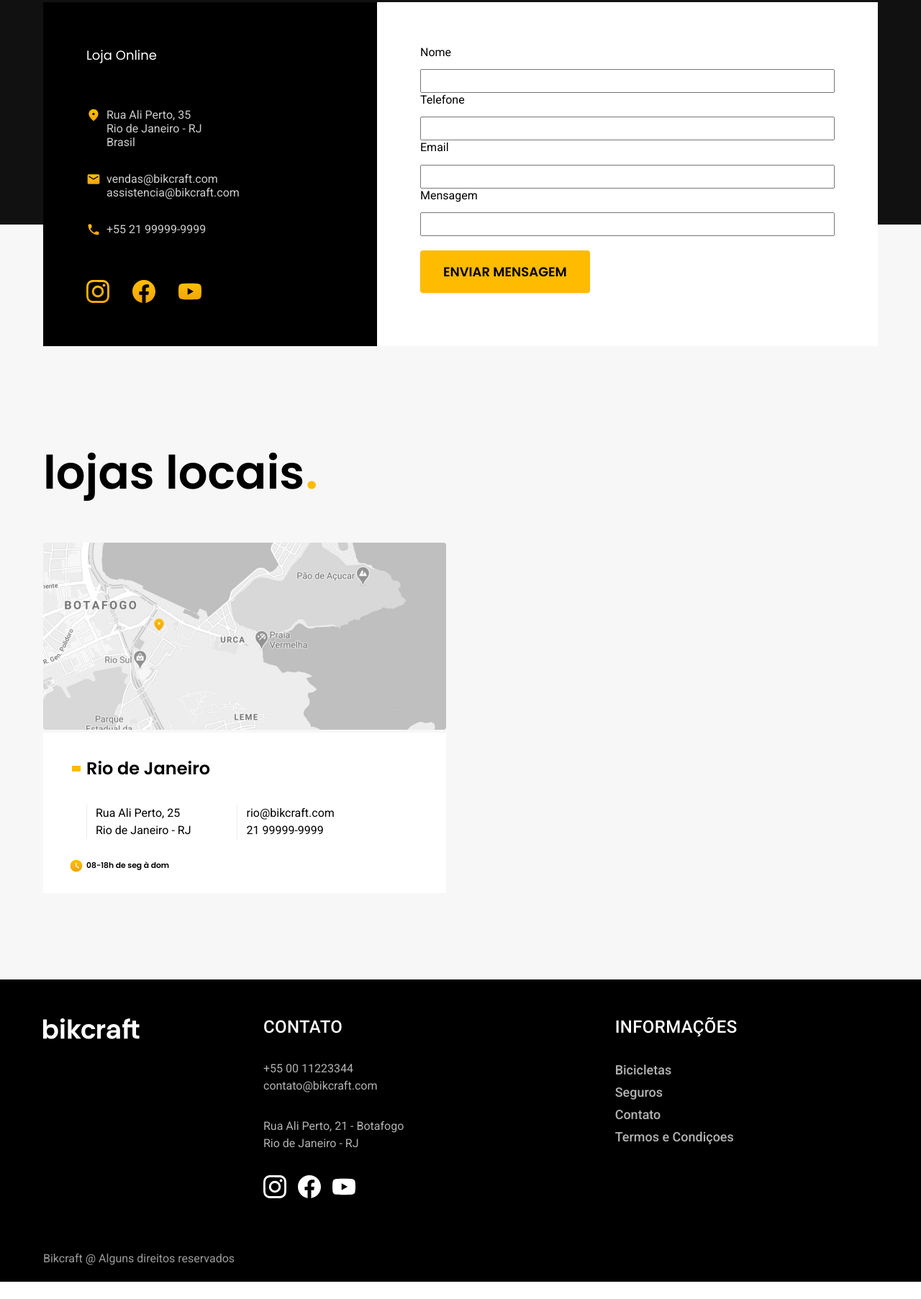
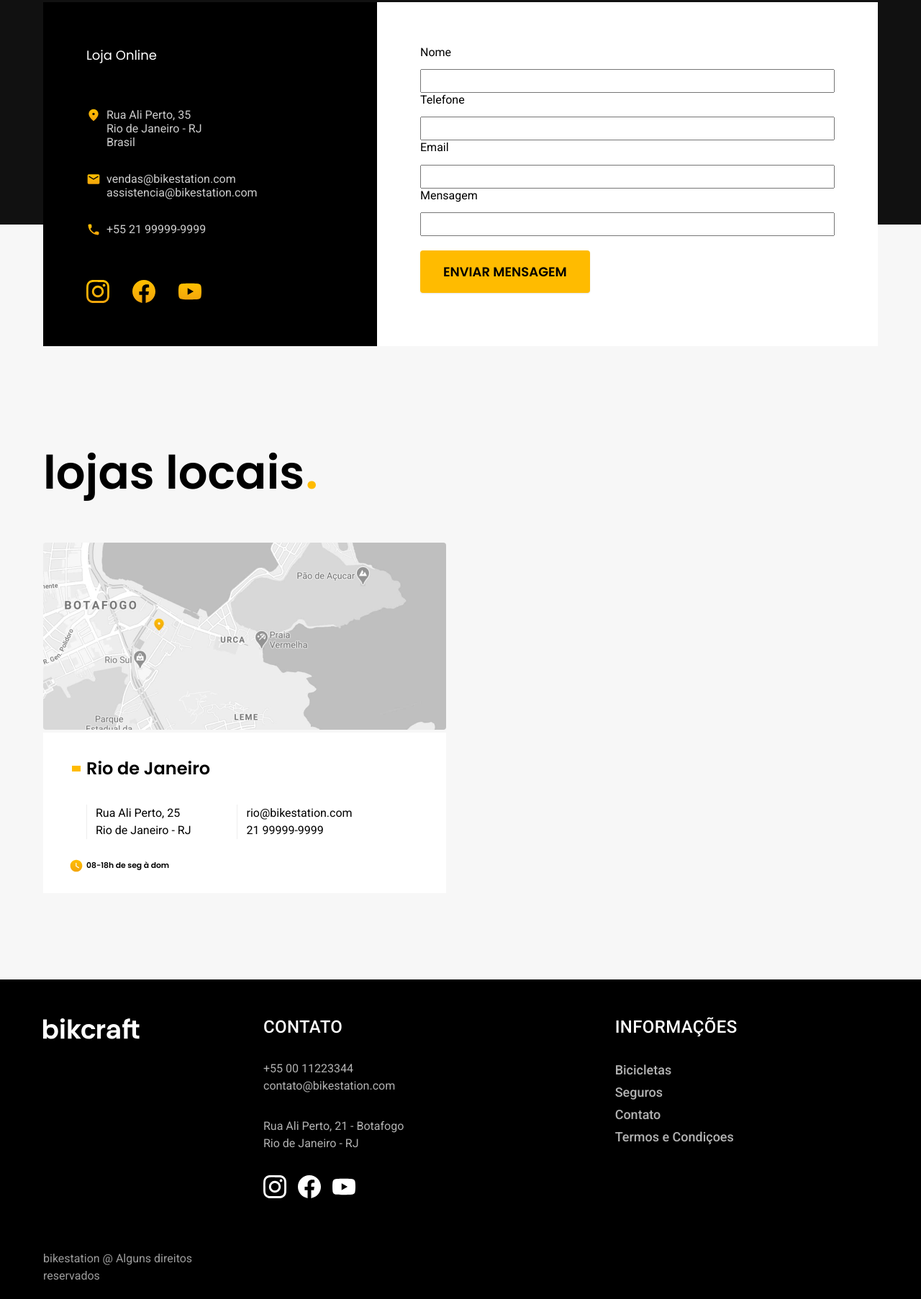
Before and after one commit to danielwzr/Bikcraft-V2.0-HTML-CSS, a plain HTML site: page pages/contato.html in a window 1280 px wide. Shown: the part 329-2134 px from the top of the page at 72% size. Before the commit the page ends 2110 px from the top, so only its background shows below. Drawn offline with Linux system fonts and the light colour scheme.

Commit message:
Update contato.html

```diff
--- a/pages/contato.html
+++ b/pages/contato.html
@@ -5,7 +5,7 @@
     <meta charset="UTF-8">
     <meta http-equiv="X-UA-Compatible" content="IE=edge">
     <meta name="viewport" content="width=device-width, initial-scale=1.0">
-    <title>Bicicletas | Bikcraft</title>
+    <title>Bicicletas | Bikestation</title>
     <link rel="stylesheet" href="../css/style.css">
     <link rel="stylesheet" href="../css/pages/pages.css">
     <link rel="stylesheet" href="../css/pages/contato-page.css">
@@ -50,8 +50,8 @@
                         Brasil</p>
 
                     <img src="../img/icones/email.svg" alt="E-mail">
-                    <p>vendas@bikcraft.com<br>
-                        assistencia@bikcraft.com</p>
+                    <p>vendas@bikestation.com<br>
+                        assistencia@bikestation.com</p>
 
                     <img src="../img/icones/telefone.svg" alt="Telefone">
                     <p>+55 21 99999-9999</p>
@@ -90,7 +90,7 @@
                 <div>
                     <h3 class="font-1-l-b">Rio de Janeiro</h3>
                     <p class="font-2-s">Rua Ali Perto, 25<br>Rio de Janeiro - RJ</p>
-                    <p class="font-2-s">rio@bikcraft.com<br>21 99999-9999</p>
+                    <p class="font-2-s">rio@bikestation.com<br>21 99999-9999</p>
                     <span class="font-1-xs">08-18h de seg à dom</span>
                 </div>
             </div>
@@ -104,7 +104,7 @@
                 <h3 class="font-2-l-b">Contato</h3>
                 <ul class="font-2-s cor-5">
                     <li><a href="tel:+550011223344">+55 00 11223344</a></li>
-                    <li><a href="mailto:contato@bikcraft.com">contato@bikcraft.com</a></li>
+                    <li><a href="mailto:contato@bikestation.com">contato@bikestation.com</a></li>
                 </ul>
                 <ul class="font-2-s cor-5">
                     <li>Rua Ali Perto, 21 - Botafogo</li>
@@ -134,7 +134,7 @@
                 </li>
             </ul>
 
-            <span class="font-2-s cor-6">Bikcraft @ Alguns direitos reservados</span>
+            <span class="font-2-s cor-6">bikestation @ Alguns direitos reservados</span>
         </div>
     </footer>
 </body>
```
